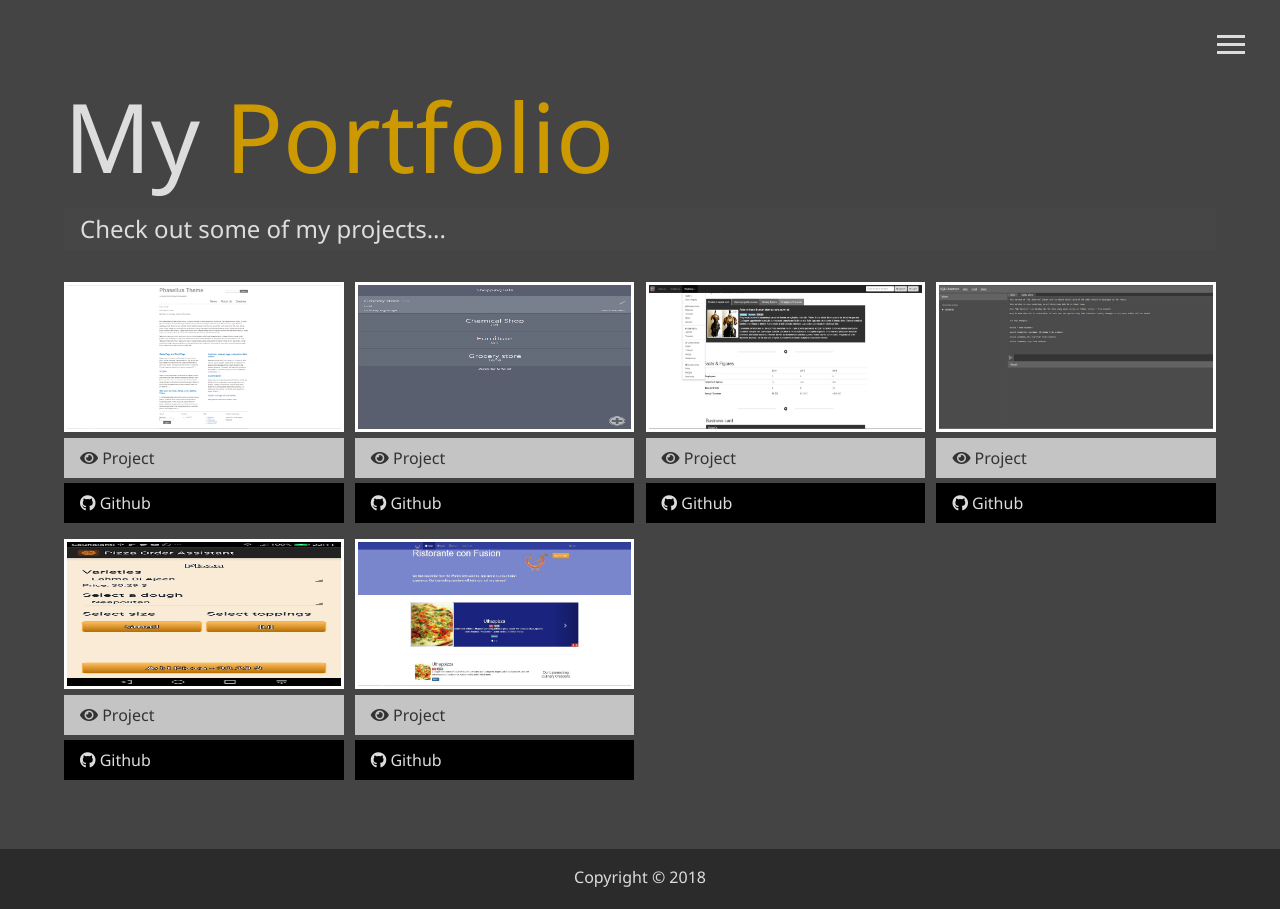
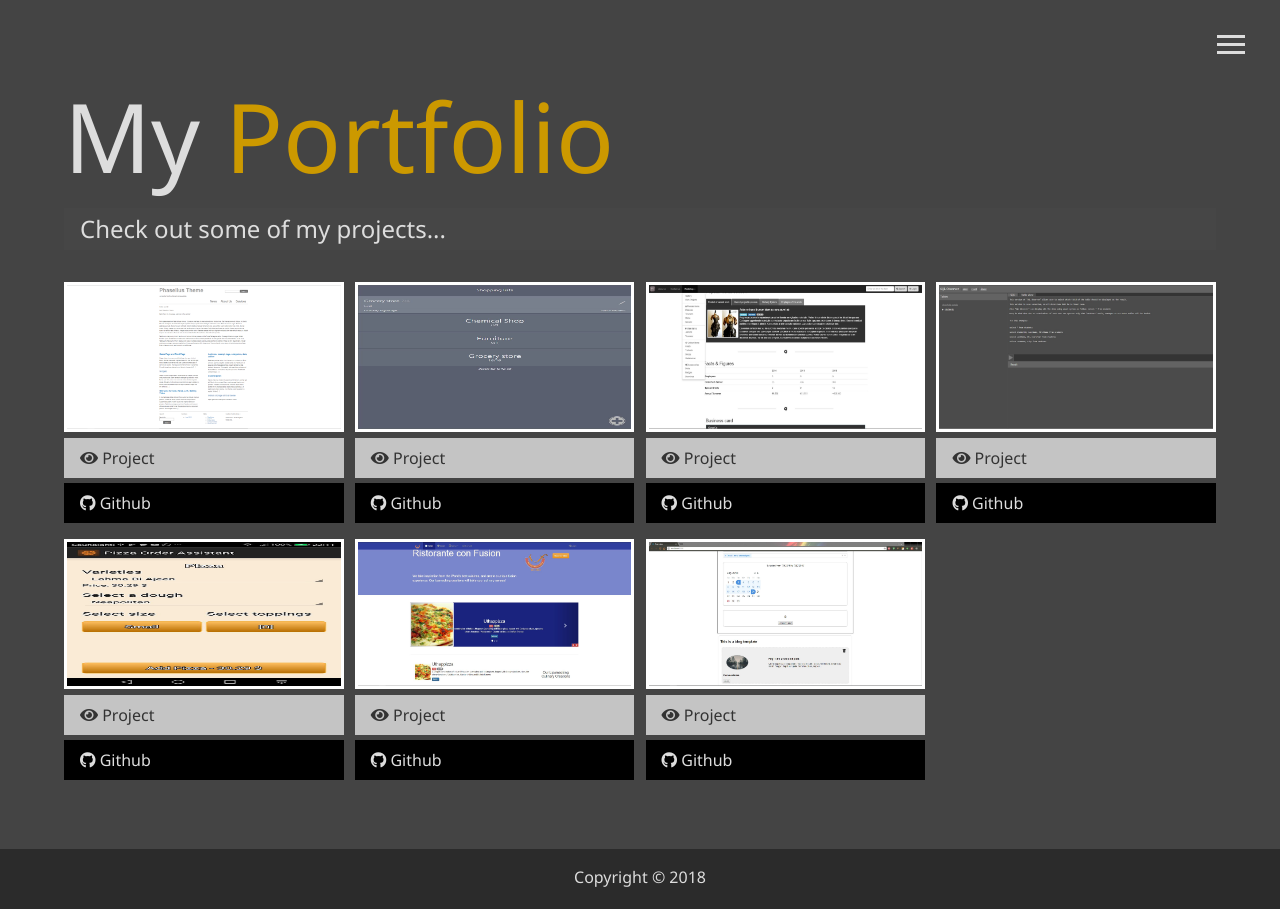
Before and after one commit to George701/Portfolio, a website: page dist/portfolio.html in a window 1280 px wide. Drawn offline with Linux system fonts and the light colour scheme.

Commit message:
Added item into portfolio

```diff
--- a/dist/portfolio.html
+++ b/dist/portfolio.html
@@ -132,6 +132,18 @@
             </a>
         </div>
 
+        <div class="item">
+            <a href="#!">
+                <img src="img/projects/blog.JPG" alt="blog">
+            </a>
+            <a href="#!" class="btn-light">
+                <i class="fas fa-eye"></i> Project
+            </a>
+            <a href="https://github.com/George701/Custom-React-Blog" class="btn-dark">
+                <i class="fab fa-github"></i> Github
+            </a>
+        </div>
+
     </div>
 
 </main>
```
Also changed, not shown: dist/img/projects/blog.JPG (added).
